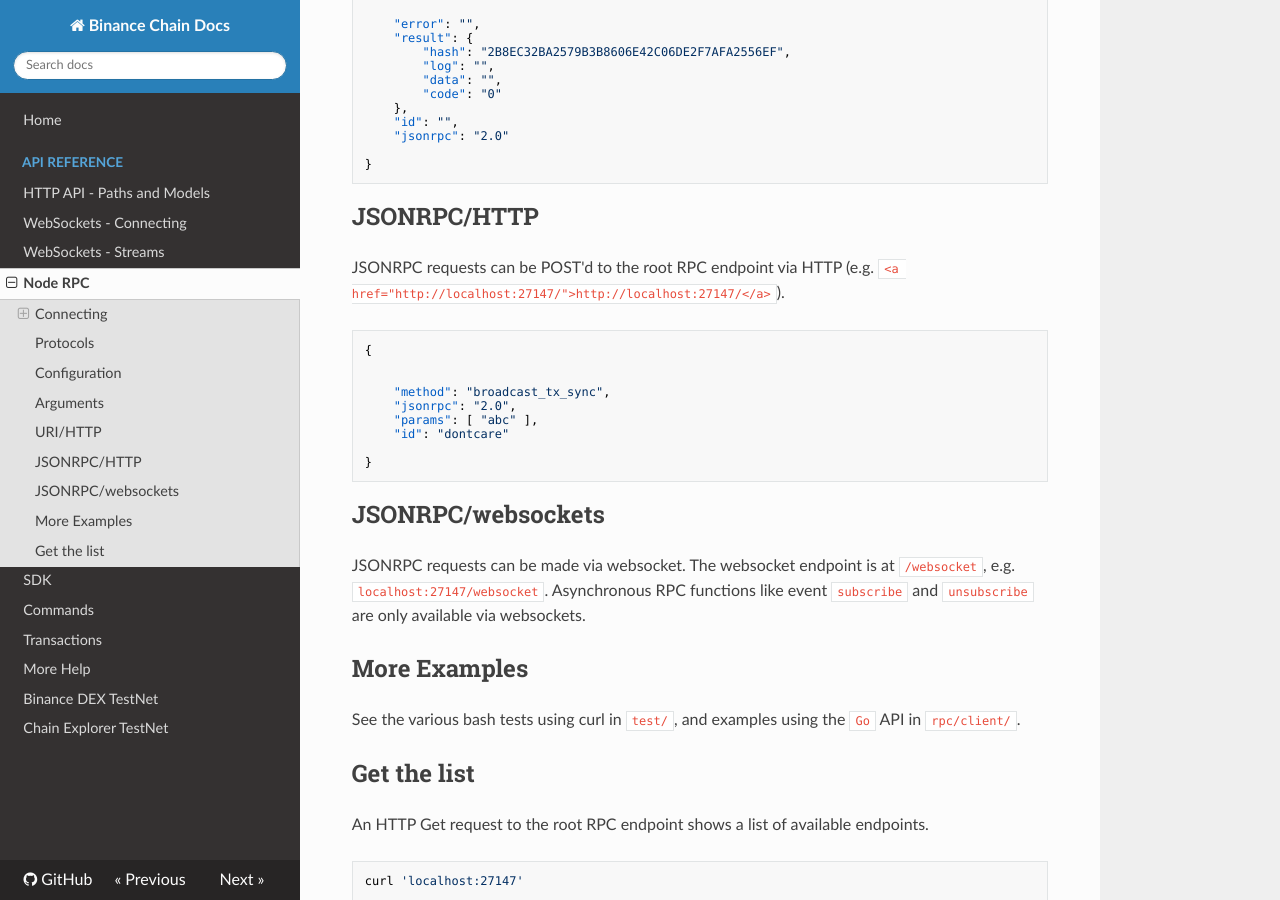
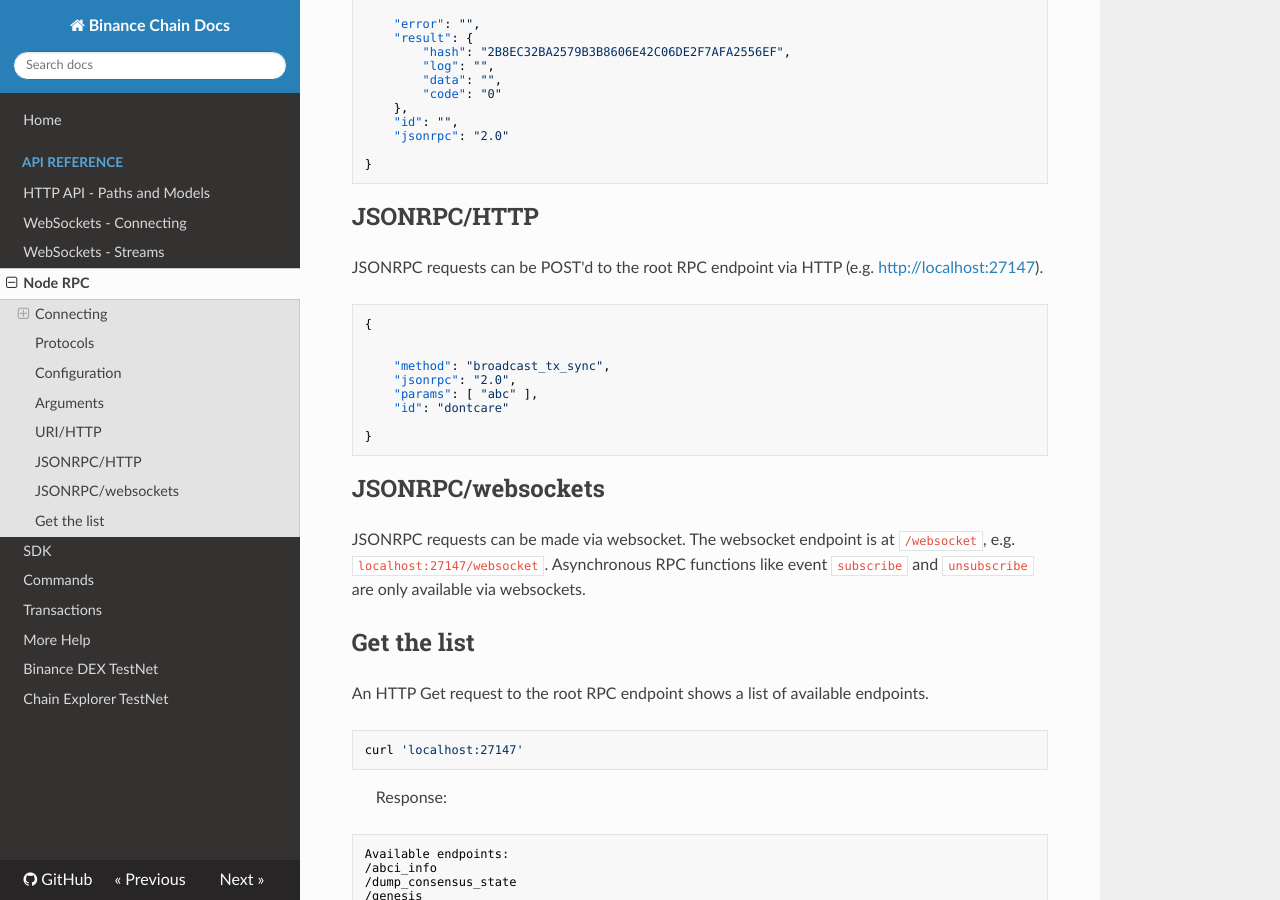
Before and after one commit to yash-sharma1/docs-site, an MkDocs documentation site: the page built from docs/api-reference/node-rpc.md, in a window 1280 px wide and 900 px high, scrolled down 1892 px. Built offline with MkDocs 1.6.1, drawn with Linux system fonts in a browser that asks for light colours; nearby versions of some CDN libraries; some of the changed text lies outside the part shown.

Commit message:
rpc docs rebuild

````diff
--- a/docs/api-reference/node-rpc.md
+++ b/docs/api-reference/node-rpc.md
@@ -89,7 +89,7 @@ curl 'localhost:27147/broadcast_tx_sync?tx="abc"'
 
 ## JSONRPC/HTTP
 
-JSONRPC requests can be POST'd to the root RPC endpoint via HTTP (e.g. `<a href="http://localhost:27147/">http://localhost:27147/</a>`).
+JSONRPC requests can be POST'd to the root RPC endpoint via HTTP (e.g. <a href="http://localhost:27147">http://localhost:27147</a>).
 
 ```json
 {
@@ -106,10 +106,6 @@ JSONRPC requests can be POST'd to the root RPC endpoint via HTTP (e.g. `<a href=
 ## JSONRPC/websockets
 
 JSONRPC requests can be made via websocket. The websocket endpoint is at `/websocket`, e.g. `localhost:27147/websocket`.  Asynchronous RPC functions like event `subscribe` and `unsubscribe` are only available via websockets.
-
-## More Examples
-
-See the various bash tests using curl in `test/`, and examples using the `Go` API in `rpc/client/`.
 
 ## Get the list
 
````
Also changed, not shown: other parts of docs/api-reference/node-rpc.md (+3 -3 lines).
